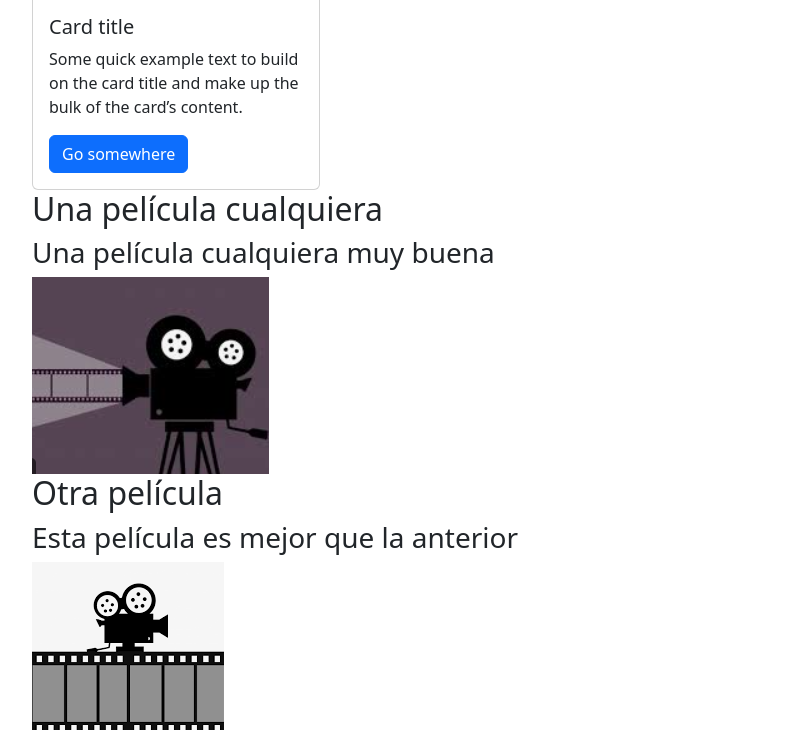
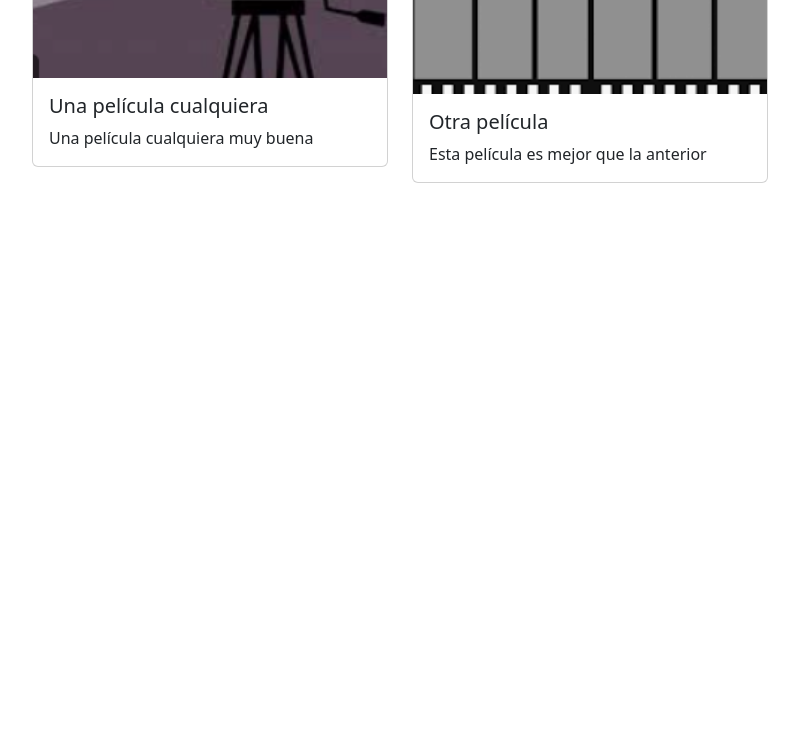
Before and after one commit to paolavallejo/Taller2_PI1_20252, a Django app: page / in a window 1280 px wide. Shown: the part 397-1127 px from the top of the page, without its empty margins (50-849 px from the left). After the commit the page ends 580 px from the top, so only its background shows below. Run offline with Django 5.2, Linux system fonts and the light colour scheme; data comes from the database, SQL or seed files in the repository.

Commit message:
Un card para cada película

```diff
--- a/movie/templates/home.html
+++ b/movie/templates/home.html
@@ -8,13 +8,13 @@
     <link href="https://cdn.jsdelivr.net/npm/bootstrap@5.3.7/dist/css/bootstrap.min.css" rel="stylesheet" integrity="sha384-LN+7fdVzj6u52u30Kp6M/trliBMCMKTyK833zpbD+pXdCLuTusPj697FH4R/5mcr" crossorigin="anonymous">
 </head>
 
-<div class="container">
-    <form action="">
-        <div class="mb-3">
-            <label for="searchMovie" class="form-label">
+<div class="container">  <!-- mejora el espaciado de la pagina-->
+    <form action=""> <!-- especifica que al hacer clic en enviar, enviamos el formulario a la misma página-->
+        <div class="mb-3"> <!--agrega espacio inferior de 3 unidades-->
+            <label for="searchMovie" class="form-label"> <!--asocia un texto descriptivo con un campo de entrada en un formulario-->
                 Search for Movie:
             </label>
-            <input type="text" class="form-control" name="searchMovie">
+            <input type="text" class="form-control" name="searchMovie"/>
         </div>
         <button type="submit" class="btn btn-primary">Search</button>
     </form>
@@ -22,6 +22,7 @@
     <p>Searching for {{ searchTerm }}</p>
 
     <!-- Inclusión de card genérico -->
+     <!--
     <div class="card" style="width: 18rem;">
         <img src="..." class="card-img-top" alt="...">
         <div class="card-body">
@@ -30,14 +31,25 @@
             <a href="#" class="btn btn-primary">Go somewhere</a>
         </div>
     </div>
+    -->
 
-    {% for movie in movies %}
-        <h2>{{ movie.title }}</h2>
-        <h3>{{ movie.description }}</h3>
-        <img src="{{ movie.image.url }}">
-        {% if movie.url %}
-            <a href="{{ movie.url }}"> Movie Link </a>
-        {% endif %}
+    <!-- Un card por cada película con sus correspondientes atributos -->
+    <div class="row row-cols-1 row-cols-md-3 g-4">
+        <!-- define una fila en una cuadrícula con una columna en pantallas extra pequeñas y tres columnas en pantallas grandes-->
+        {% for movie in movies %}
+        <div v-for="movie in movies" class="col">
+            <div class="card">
+                <img src="{{ movie.image.url }}" class="card-img-top" alt="...">
+                <div class="card-body">
+                    <h5 class="card-title">{{ movie.title }}</h5>
+                    <p class="card-text">{{ movie.description }}</p>
+                    {% if movie.url %}
+                        <a href="{{ movie.url }}" class="btn btn-primary">Movie Link</a>
+                    {% endif %}
+                </div>
+            </div>
+        </div>
     {% endfor %}
+    </div>
     <br/>
 </div>
```
